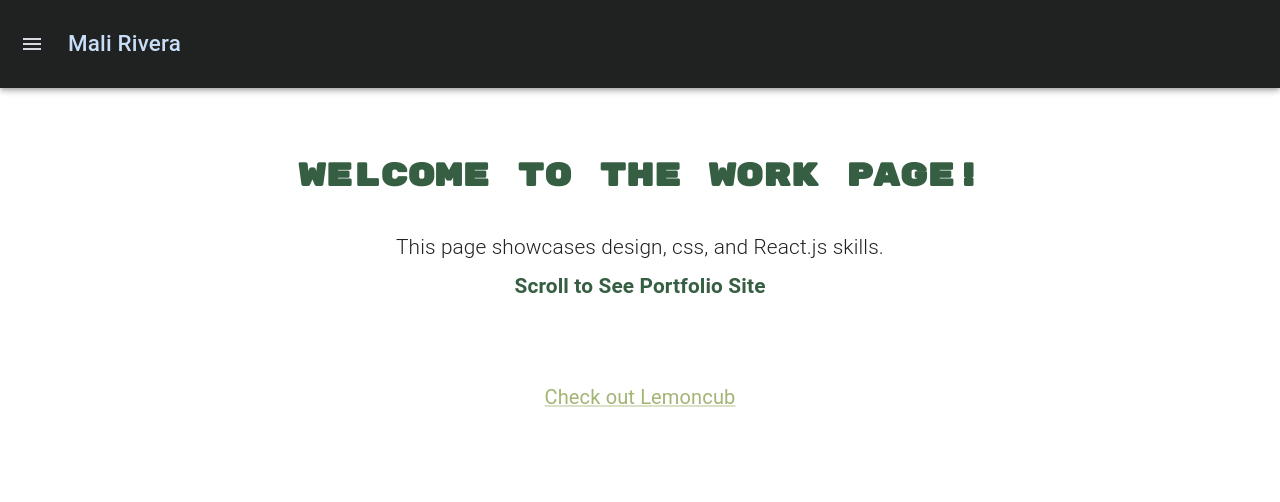
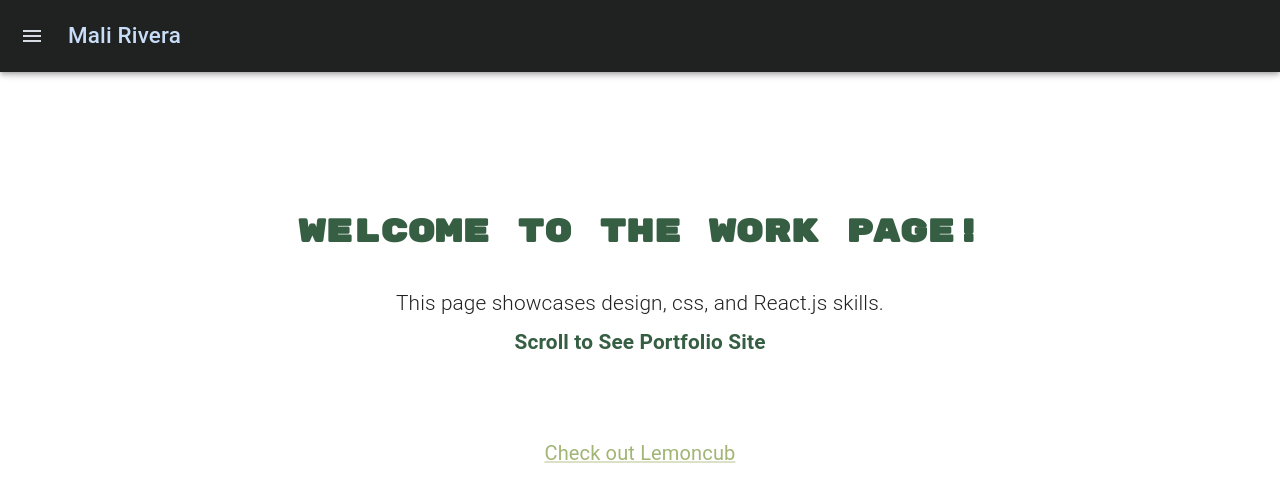
Before and after one commit to mrivera6197/work, a React (Create React App) app: page /work in a window 1280 px wide. Shown: the top 502 px of the page. Built offline with nearby package versions, Linux system fonts and the light colour scheme; a web font is replaced by a local one.

Commit message:
style updates

```diff
--- a/src/components/NavBar.js
+++ b/src/components/NavBar.js
@@ -25,7 +25,7 @@ import { keyframes } from '@emotion/react';
 
 import { Link } from "react-router-dom"
 
-const drawerWidth = 240;
+const drawerWidth = 200;
 
 const Main = styled('main', { shouldForwardProp: (prop) => prop !== 'open' })(
   ({ theme, open }) => ({
@@ -113,7 +113,7 @@ export default function NavBar() {
       <CssBaseline />
       <AppBar position="fixed" open={open} >
         <Toolbar sx={{
-          padding: '1.5rem',
+          padding: '1rem',
           background: '#202121',
           perspective: '1000px',
           }}>
@@ -151,7 +151,7 @@ export default function NavBar() {
             width: drawerWidth,
             boxSizing: 'border-box',
             boxShadow: 'rgba(0, 0, 0, 0.05) 0px 6px 24px 0px, rgba(0, 0, 0, 0.08) 0px 0px 0px 1px',
-            padding: '0 1rem',
+            padding: '0 0.5rem',
             background: '#202121',
             perspective: '1000px',
           },
--- a/src/components/Work.js
+++ b/src/components/Work.js
@@ -35,13 +35,13 @@ const Work = () => {
 
     return (
         <>
-        <Box sx={{ width: "100%", height: "450vh", display: "flex",
+        <Box sx={{ width: "100%", height: "500vh", display: "flex",
         justifyContent: "flex-start", alignItems: "center", flexDirection: "column",
-        marginTop: 10, pl: "20"}}>
+        marginTop: 10, pl: "20", padding: 2}}>
 
           <Box sx={{ width: "80%", height: "100vh", display: "flex",
         justifyContent: "flex-start", alignItems: "center", flexDirection: "column",
-        marginTop: 5 }}>
+        marginTop: 10 }}>
             <div className="workDiv">
               <h3>Welcome to the Work Page!</h3>
               <p>This page showcases design, css, and React.js skills.</p>
@@ -70,7 +70,7 @@ const Work = () => {
           </Box>
           <Box sx={{ width: "80vw", height: "60vh", display: "flex",
         justifyContent: "flex-start", alignItems: "center", flexDirection: "column",
-        marginTop: 5, mb:6, boxShadow: "rgba(50, 50, 93, 0.25) 0px 2px 5px -1px, rgba(0, 0, 0, 0.3) 0px 1px 3px -1px"}}
+        marginTop: 10, mb:10, }}
         className='reveal'>
           <div className="budget">
           <h3>Budgeting Application</h3>
@@ -79,7 +79,7 @@ const Work = () => {
         <video src={budgetFinal} height={450} autoPlay={true} loop={true} />
           </Box>
           <Box sx={{ width: '80vw', height: '100vh', display: 'flex',
-          flexDirection: 'column', marginTop: '5rem'}}>
+          flexDirection: 'column', marginTop: '5rem', marginBottom: 10}}>
             <Box className='movieApp reveal'>
               <Box sx={{ marginBottom: 5}}>
               <Typography className="movieTitle">Movie Application</Typography>
```
